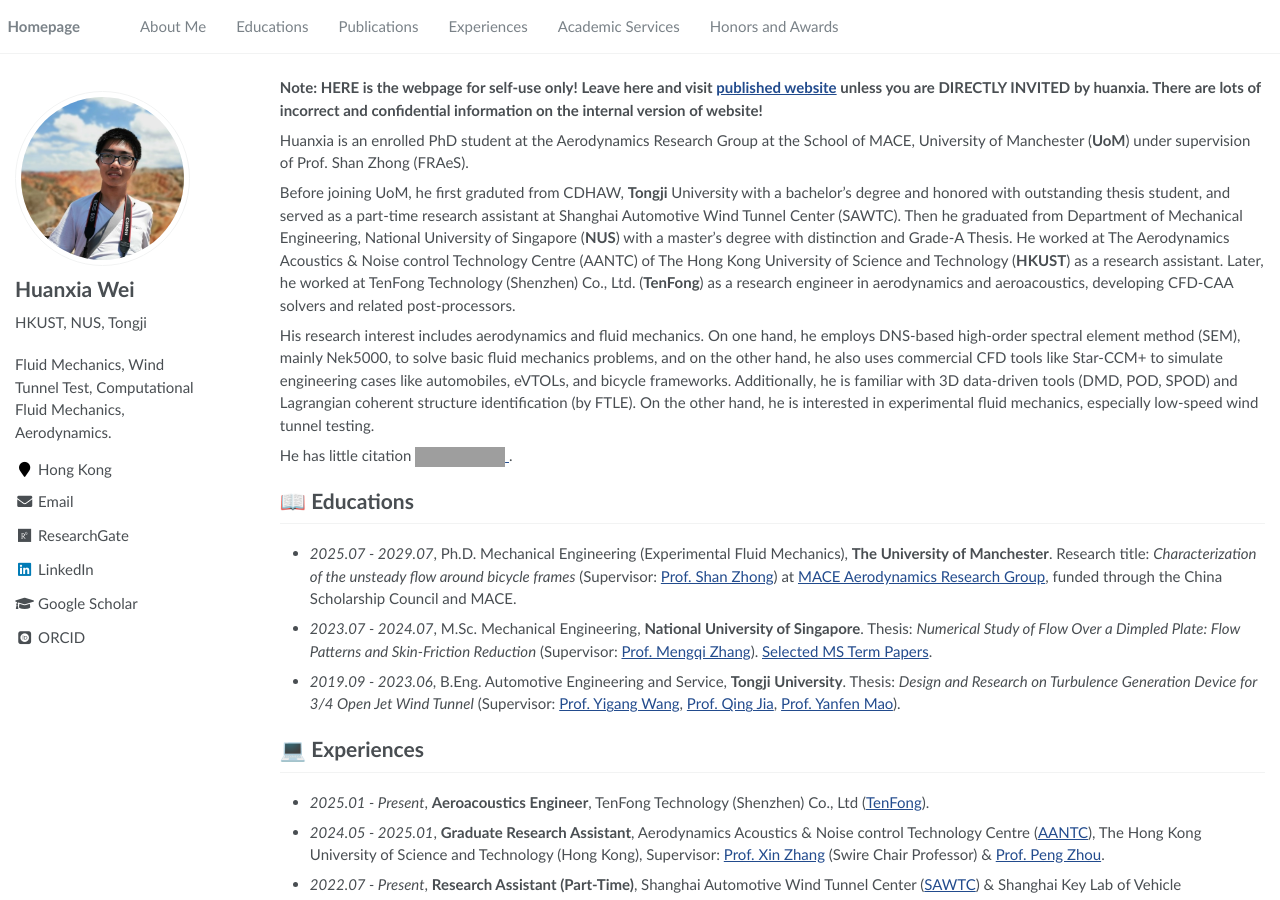
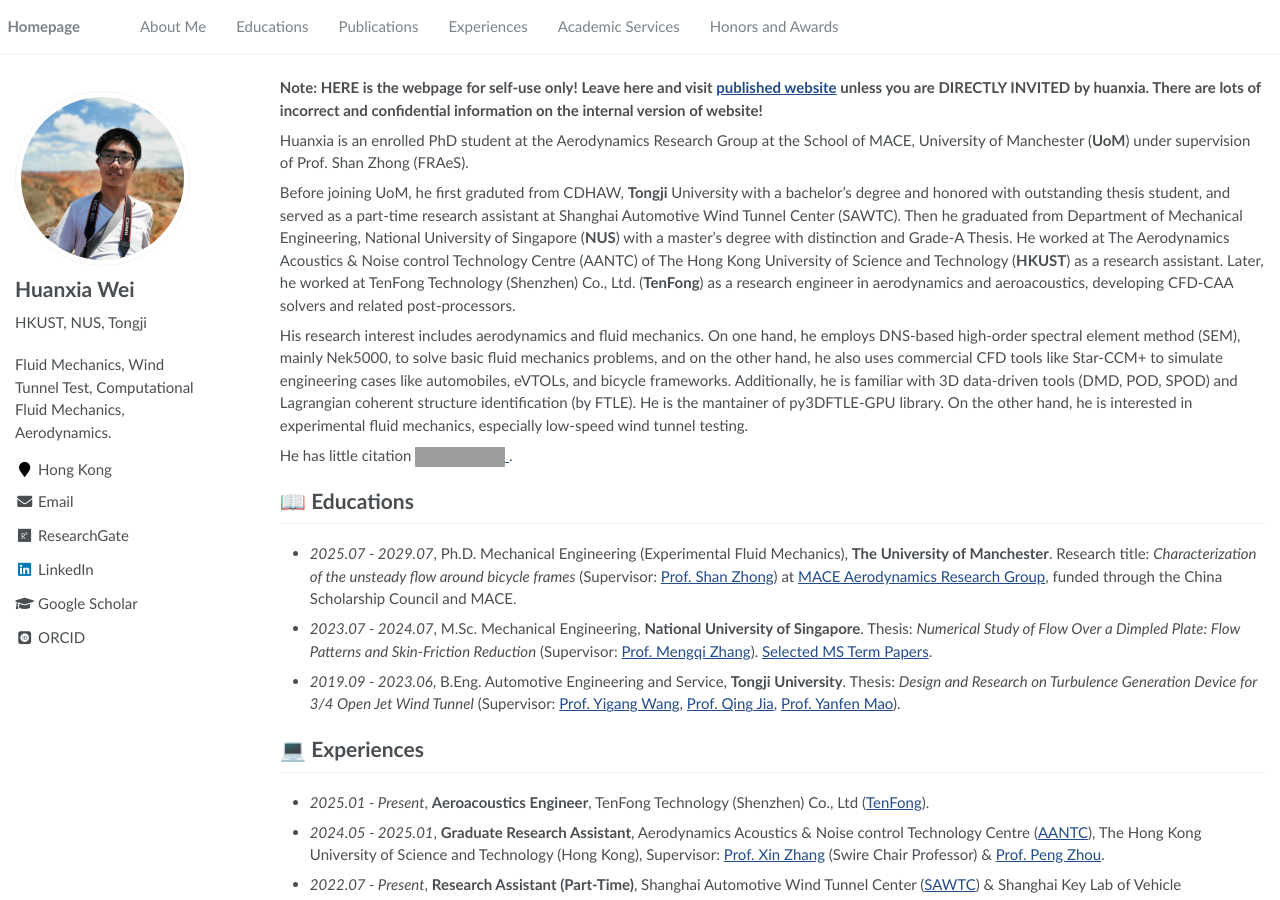
Before and after one commit to hweifluids/academicpage-dev1, a Jekyll site: the page built from _pages/about.md, in a window 1280 px wide and 900 px high. Built offline with Jekyll 4.4.1, drawn with Linux system fonts in a browser that asks for light colours; some web fonts are replaced; grey boxes are pictures that could not be loaded.

Commit message:
Update about.md

```diff
--- a/_pages/about.md
+++ b/_pages/about.md
@@ -23,7 +23,7 @@ Huanxia is an enrolled PhD student at the Aerodynamics Research Group at the Sch
 
 Before joining UoM, he first graduted from CDHAW, **Tongji** University with a bachelor's degree and honored with outstanding thesis student, and served as a part-time research assistant at Shanghai Automotive Wind Tunnel Center (SAWTC). Then he graduated from Department of Mechanical Engineering, National University of Singapore (**NUS**) with a master's degree with distinction and Grade-A Thesis. He worked at The Aerodynamics Acoustics & Noise control Technology Centre (AANTC) of The Hong Kong University of Science and Technology (**HKUST**) as a research assistant. Later, he worked at TenFong Technology (Shenzhen) Co., Ltd. (**TenFong**) as a research engineer in aerodynamics and aeroacoustics, developing CFD-CAA solvers and related post-processors.
 
-His research interest includes aerodynamics and fluid mechanics. On one hand, he employs DNS-based high-order spectral element method (SEM), mainly Nek5000, to solve basic fluid mechanics problems, and on the other hand, he also uses commercial CFD tools like Star-CCM+ to simulate engineering cases like automobiles, eVTOLs, and bicycle frameworks. Additionally, he is familiar with 3D data-driven tools (DMD, POD, SPOD) and Lagrangian coherent structure identification (by FTLE). On the other hand, he is interested in experimental fluid mechanics, especially low-speed wind tunnel testing.
+His research interest includes aerodynamics and fluid mechanics. On one hand, he employs DNS-based high-order spectral element method (SEM), mainly Nek5000, to solve basic fluid mechanics problems, and on the other hand, he also uses commercial CFD tools like Star-CCM+ to simulate engineering cases like automobiles, eVTOLs, and bicycle frameworks. Additionally, he is familiar with 3D data-driven tools (DMD, POD, SPOD) and Lagrangian coherent structure identification (by FTLE). He is the mantainer of py3DFTLE-GPU library. On the other hand, he is interested in experimental fluid mechanics, especially low-speed wind tunnel testing.
 
 He has little citation     <a href="https://scholar.google.com/citations?user=5szoCzkAAAAJ">
       <img src="https://img.shields.io/endpoint?logo=Google%20Scholar&url=https%3A%2F%2Fcdn.jsdelivr.net%2Fgh%2Fhweifluids%2Facademicpage-dev1%2Fgoogle_scholar_crawler%2Fgs_data_shieldsio.json&labelColor=f6f6f6&color=9cf&style=flat&label=citations" alt="Google Scholar">
```
